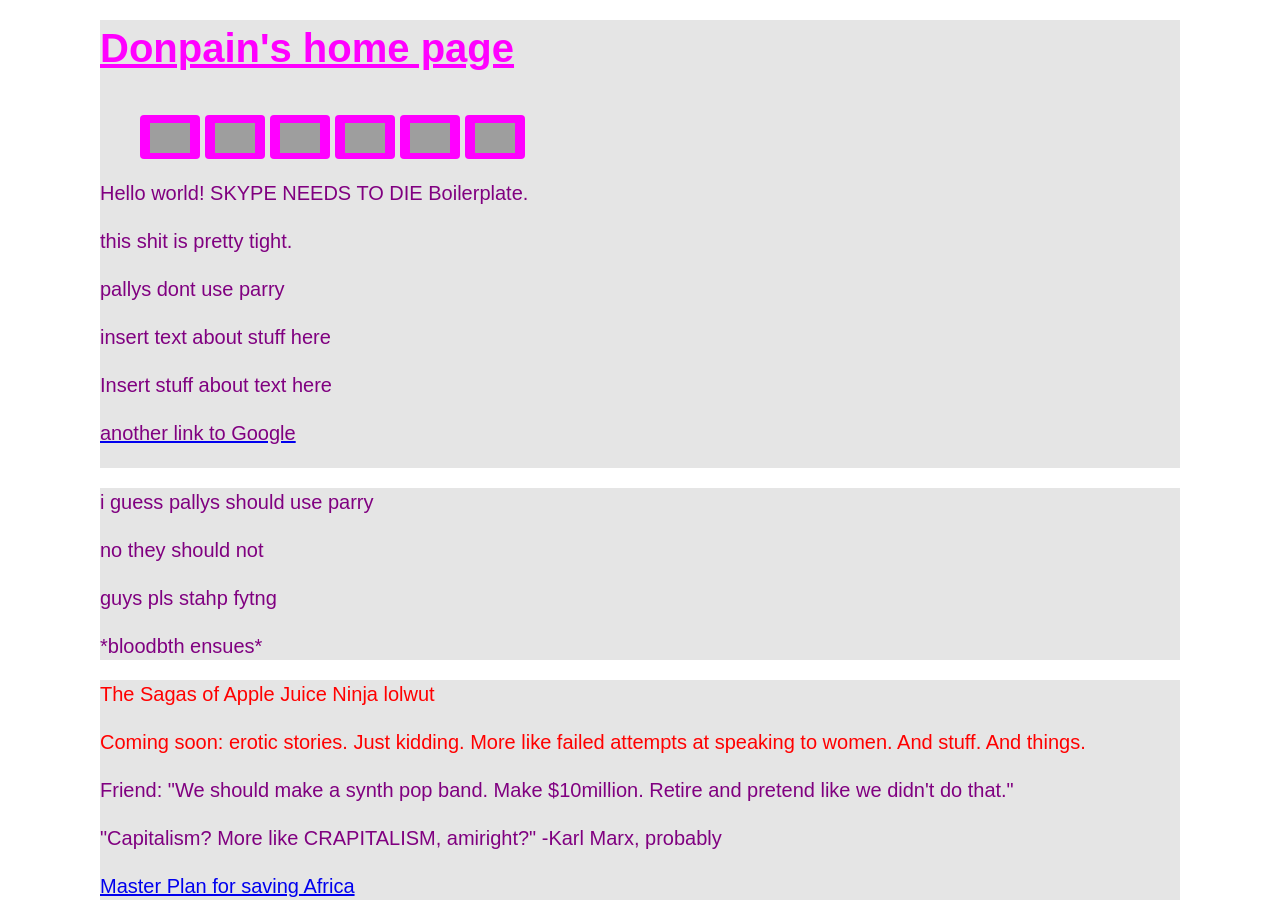
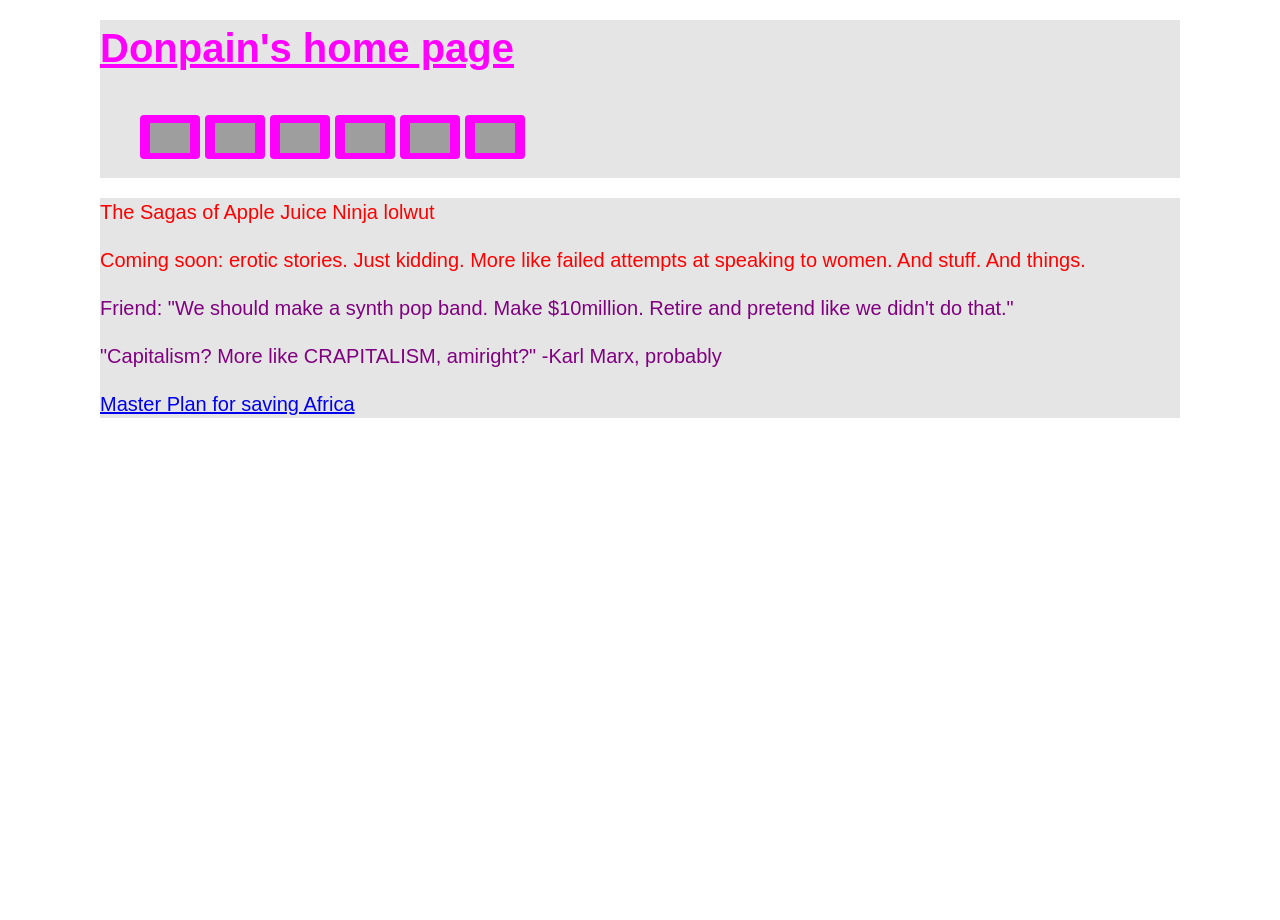
Before and after one commit to shnazzyhat/My-First-Website, a PHP site: page / in a window 1280 px wide. After the commit the page ends 418 px from the top, so only its background shows below. Run offline with PHP 8.4, Linux system fonts and the light colour scheme; some libraries are stand-ins or nearby versions; grey boxes are pictures that could not be loaded.

Commit message:
given purpose

```diff
--- a/index.php
+++ b/index.php
@@ -35,19 +35,7 @@
                 <li><a href="https://www.youtube.com/feed/subscriptions" target="_blank"><img src="http://cdn.stereogum.com/files/2012/02/Gorillaz1.jpg"></a></li>
                 <li><a href="http://www.icy-veins.com/wow/protection-paladin-pve-tank-guide" target="_blank"><img src="http://maxdps.com/images/section/4_2.jpg"></a></li>
                 </ul>
-            <p id="liam">Hello world! SKYPE NEEDS TO DIE Boilerplate.</p>
-            <p id="liam"> this shit is pretty tight. </p>
-            <p id="liam"> pallys dont use haste</p>
-            <p id="liam"> insert text about stuff here </p>
-            <p id="liam"> Insert stuff about text here </p>
-            <a href="//google.com" target="_blank"><p id="liam"> another link to Google </p></a>
             <div class="clearfix"></div>
-        </div>
-        <div class="container">
-            <p id="liam"> i guess pallys should use haste </p>
-            <p id="liam"> no they should not </p>
-            <p id="liam"> guys pls stahp fytng </p>
-            <p id="liam"> *bloodbth ensues* </p>
         </div>
         <div class="container">
             <p id="favorite"> The Sagas of Apple Juice Ninja lolwut </p>
@@ -55,7 +43,6 @@
             <p id="liam"> Friend: "We should make a synth pop band.  Make $10million.  Retire and pretend like we didn't do that."
             <p id="liam"> "Capitalism?  More like CRAPITALISM, amiright?" -Karl Marx, probably
             <a href="http://cache.bordom.net/server/?type=image&size=full&id=aHR0cDovL2Noem1lbWViYXNlLmZpbGVzLndvcmRwcmVzcy5jb20vMjAxMi8wMy9pbnRlcm5ldC1tZW1lcy1zaGF1bi1vZi10aGUtdWdhbmRlYWQ0LmpwZw%3D%3D" target="_blank"><p id="liam"> Master Plan for saving Africa </p></a>
-
         <?php $contents = ob_get_clean();
         echo str_ireplace("haste", "parry", $contents); ?>
         <script src="//ajax.googleapis.com/ajax/libs/jquery/1.11.1/jquery.min.js"></script>
```
